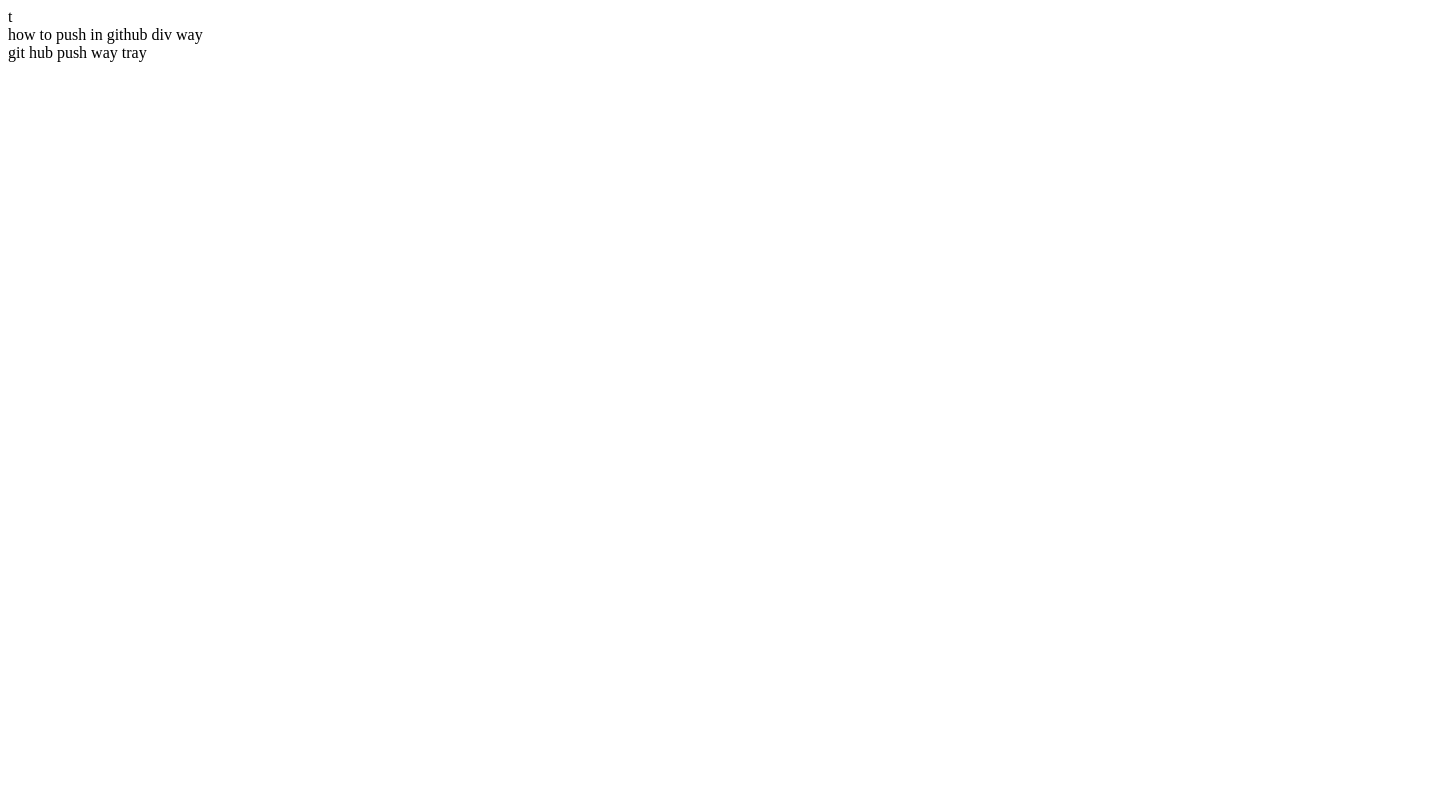
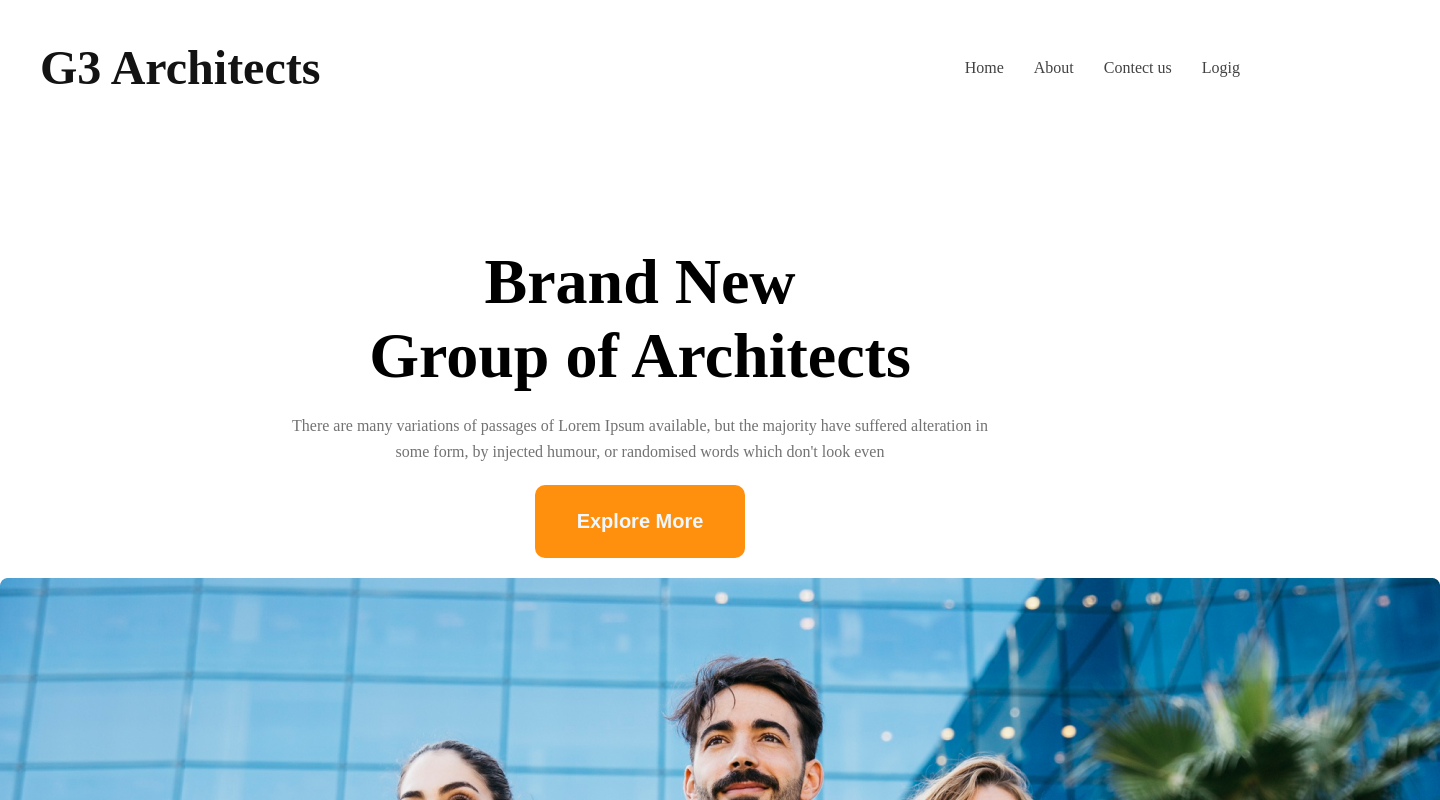
Before and after one commit to farhad202526/moddule-9-pactise, a plain HTML site: page index.html in a window 1280 px wide. Shown: the top 800 px of the page, 1440 px wide, since content can reach past the window. Drawn offline with Linux system fonts and the light colour scheme.

Commit message:
banner add full

```diff
--- a/index.html
+++ b/index.html
@@ -3,17 +3,61 @@
 <head>
     <meta charset="UTF-8">
     <meta name="viewport" content="width=device-width, initial-scale=1.0">
-    <title>Document</title>
-</head>
-<body>t
+    <title>archier in mu project </title>
 
-    <section>how to push in github
-        div
-        way
-    </section>
+    <link rel="stylesheet" href="style.css">
+
+    <style>
+@import url('https://fonts.googleapis.com/css2?family=Inter:ital,opsz,wght@0,14..32,100..900;1,14..32,100..900&family=Open+Sans:ital,wght@0,300..800;1,300..800&family=Work+Sans:ital,wght@0,100..900;1,100..900&display=swap');
 
 
-git hub push way tray
+</style>
+
+</head>
+
+
+<body>
+    <header>
+        <nav class="displayflex">
+            <h4>G3 Architects</h4>
+
+          <ul class="nav-menu displayflex">
+            <li><a href=""> Home </a></li>
+            <li><a href="">About</a></li>
+            <li><a href="">Contect us</a></li>
+            <li><a href="">Logig</a></li>
+          </ul>
+        </nav>
+
+
+        <section>
+            <div class="baner-title">
+                <h2 class="title-hading">Brand New <br>
+                              Group of Architects    </h2>
+
+            <p>There are many variations of passages of Lorem Ipsum available, but the majority have suffered alteration in <br>some form, by injected humour, or randomised words which don't look even</p>
+
+            </div>
+             <div class="btn"><button class="btn-primery">Explore More</button></div>
+
+           <div class="title-image"> <img class="" src="images/banner.png" alt=""></div>
+        </section>
+
+    </header>
+    <main>
+        <section class="contan-container">
+            <div class="contan-image">
+                <img src="" alt="">
+
+            </div>
+            <div></div>
+        </section>
+    </main>
+
+
+
+
+
 
 </body>
 </html>
--- /dev/null
+++ b/style.css
@@ -0,0 +1,108 @@
+
+
+
+*{
+    padding: 0;
+    margin: 0;
+    box-sizing: border-box;
+}
+
+.work-sans-font {
+  font-family: "Work Sans", sans-serif;
+  font-optical-sizing: auto;
+
+}
+
+
+/* shar style */
+.displayflex {
+    display: flex;
+
+}
+
+
+
+
+nav{
+    max-width: 1200px ;
+
+
+    margin: 0px auto;
+    justify-content: space-between;
+    margin-top: 40px;
+    align-items: center;
+    /* background-color: rgb(160, 156, 156); */
+
+}
+
+
+.nav-menu{
+    max-width: 400px;
+    justify-content: space-between;
+    gap: 30px;
+    list-style-type: none;
+    /* background-color: brown; */
+
+
+}
+nav h4{
+    font-size: 3rem;
+    font-weight: 700;
+    color: #131313;
+}
+.nav-menu a{
+    text-decoration: none;
+    color: #424242;
+
+}
+.baner-title{
+    max-width: 800px;
+    margin: 0 auto;
+    margin-top: 150px;
+
+
+}
+.title-hading{
+font-size: 64px;
+font-weight: 700;
+text-align: center;
+
+
+}
+
+.baner-title p{
+    font-size: 16px;
+    font-weight: 400;
+    color: #727272;
+    line-height: 26px;
+    text-align: center;
+    margin-top: 20px;
+}
+
+.btn-primery{
+    width: 210px;
+    margin-top: 20px;
+    background-color: #FF900E;
+    color: aliceblue;
+    padding: 25px;
+    font-size: 20px;
+    font-weight: 600;
+    margin: 0 auto;
+    border-radius: 10px;
+    border: none;
+    margin-top: 20px;
+
+}
+.btn{
+    margin: 0 auto;
+    align-items: center;
+    justify-content: center;
+    text-align: center;
+}
+.title-image{
+    max-width: 1400px;
+    margin: 0 auto;
+    margin-top: 20px;
+
+
+}
```
